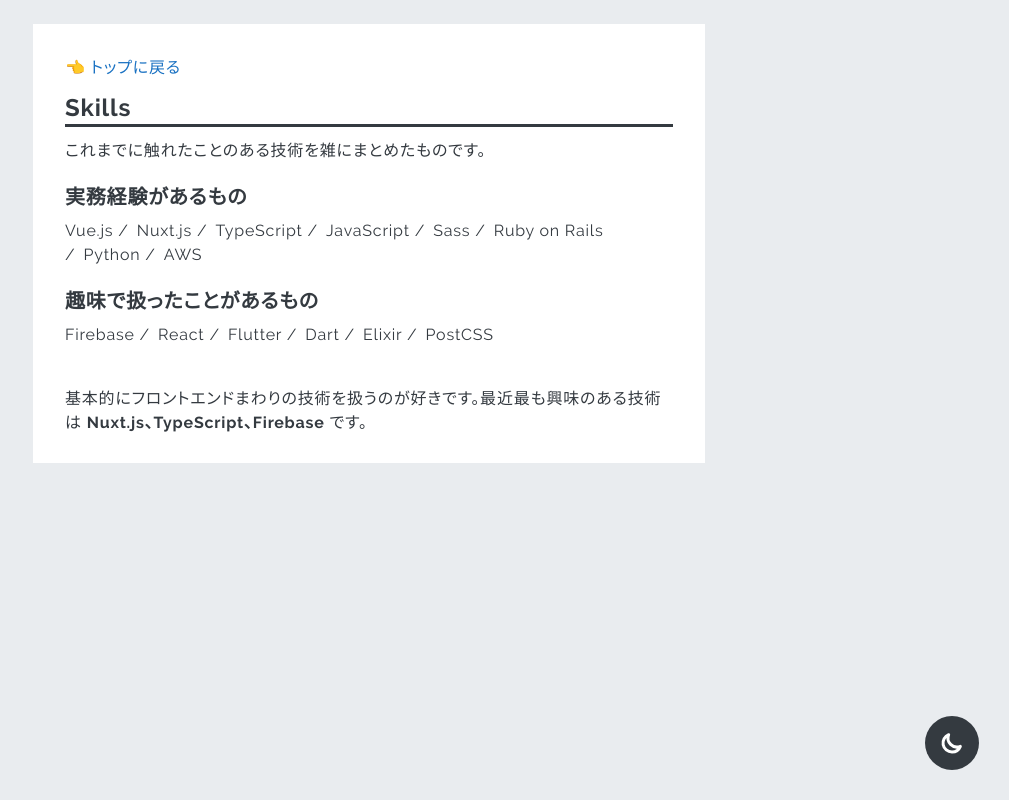
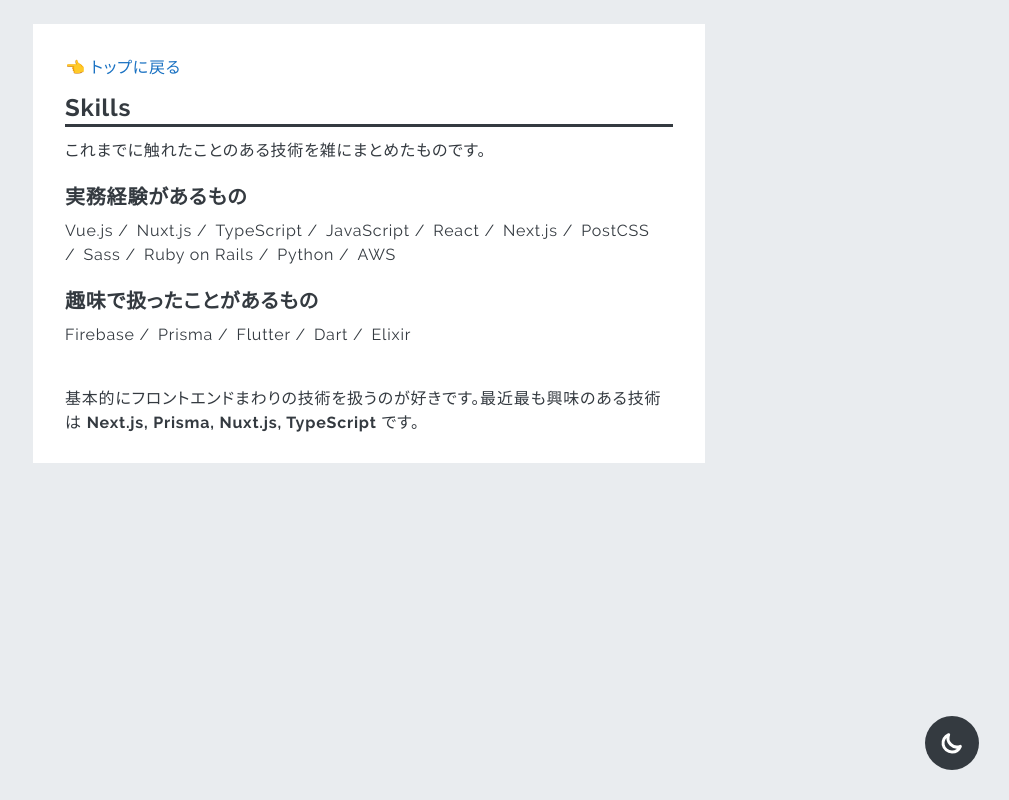
Before and after one commit to y-temp4/y-temp4.com, a Nuxt app: page /skills in a window 1280 px wide. Shown: the whole page, without its empty margins (271-1280 px from the left). Built offline with nearby package versions, Linux system fonts and the light colour scheme.

Commit message:
Update skills

```diff
--- a/data/skills.json
+++ /dev/null
@@ -1,58 +0,0 @@
-[
-  {
-    "name": "Vue.js",
-    "level": "work"
-  },
-  {
-    "name": "Nuxt.js",
-    "level": "work"
-  },
-  {
-    "name": "TypeScript",
-    "level": "work"
-  },
-  {
-    "name": "JavaScript",
-    "level": "work"
-  },
-  {
-    "name": "Sass",
-    "level": "work"
-  },
-  {
-    "name": "Ruby on Rails",
-    "level": "work"
-  },
-  {
-    "name": "Python",
-    "level": "work"
-  },
-  {
-    "name": "AWS",
-    "level": "work"
-  },
-  {
-    "name": "Firebase",
-    "level": "hobby"
-  },
-  {
-    "name": "React",
-    "level": "hobby"
-  },
-  {
-    "name": "Flutter",
-    "level": "hobby"
-  },
-  {
-    "name": "Dart",
-    "level": "hobby"
-  },
-  {
-    "name": "Elixir",
-    "level": "hobby"
-  },
-  {
-    "name": "PostCSS",
-    "level": "hobby"
-  }
-]
--- a/pages/index.vue
+++ b/pages/index.vue
@@ -63,7 +63,6 @@
 <script lang="ts">
 import Vue from 'vue'
 import MainHeading from '~/components/MainHeading.vue'
-import skills from '~/data/skills.json'
 import accounts from '~/data/accounts.json'
 
 export default Vue.extend({
@@ -71,7 +70,6 @@ export default Vue.extend({
   components: { MainHeading },
   data() {
     return {
-      skills,
       accounts
     }
   },
--- a/pages/skills.vue
+++ b/pages/skills.vue
@@ -4,19 +4,19 @@
     <p>これまでに触れたことのある技術を雑にまとめたものです。</p>
     <h3 class="heading">実務経験があるもの</h3>
     <p>
-      <span v-for="skill in workSkills" :key="skill.name" class="skill">{{
-        skill.name
+      <span v-for="workSkill in workSkills" :key="workSkill" class="skill">{{
+        workSkill
       }}</span>
     </p>
     <h3 class="heading">趣味で扱ったことがあるもの</h3>
     <p>
-      <span v-for="skill in hobbySkills" :key="skill.name" class="skill">{{
-        skill.name
+      <span v-for="hobbySkill in hobbySkills" :key="hobbySkill" class="skill">{{
+        hobbySkill
       }}</span>
     </p>
     <p class="mt-10">
       基本的にフロントエンドまわりの技術を扱うのが好きです。最近最も興味のある技術は
-      <span class="font-bold">Nuxt.js、TypeScript、Firebase</span> です。
+      <span class="font-bold">{{ mostInterestedSkills }}</span> です。
     </p>
   </main>
 </template>
@@ -25,16 +25,36 @@
 import Vue from 'vue'
 import { MetaInfo } from 'vue-meta'
 import MainHeading from '~/components/MainHeading.vue'
-import skills from '~/data/skills.json'
 
 export default Vue.extend({
   components: { MainHeading },
   computed: {
-    workSkills() {
-      return skills.filter(skill => skill.level === 'work')
+    workSkills(): string[] {
+      return [
+        'Vue.js',
+        'Nuxt.js',
+        'TypeScript',
+        'JavaScript',
+        'React',
+        'Next.js',
+        'PostCSS',
+        'Sass',
+        'Ruby on Rails',
+        'Python',
+        'AWS'
+      ]
     },
-    hobbySkills() {
-      return skills.filter(skill => skill.level === 'hobby')
+    hobbySkills(): string[] {
+      return ['Firebase', 'Prisma', 'Flutter', 'Dart', 'Elixir']
+    },
+    mostInterestedSkills(): string {
+      const mostInterestedSkills = [
+        'Next.js',
+        'Prisma',
+        'Nuxt.js',
+        'TypeScript'
+      ]
+      return mostInterestedSkills.join(', ')
     }
   },
   head(): MetaInfo {
```
